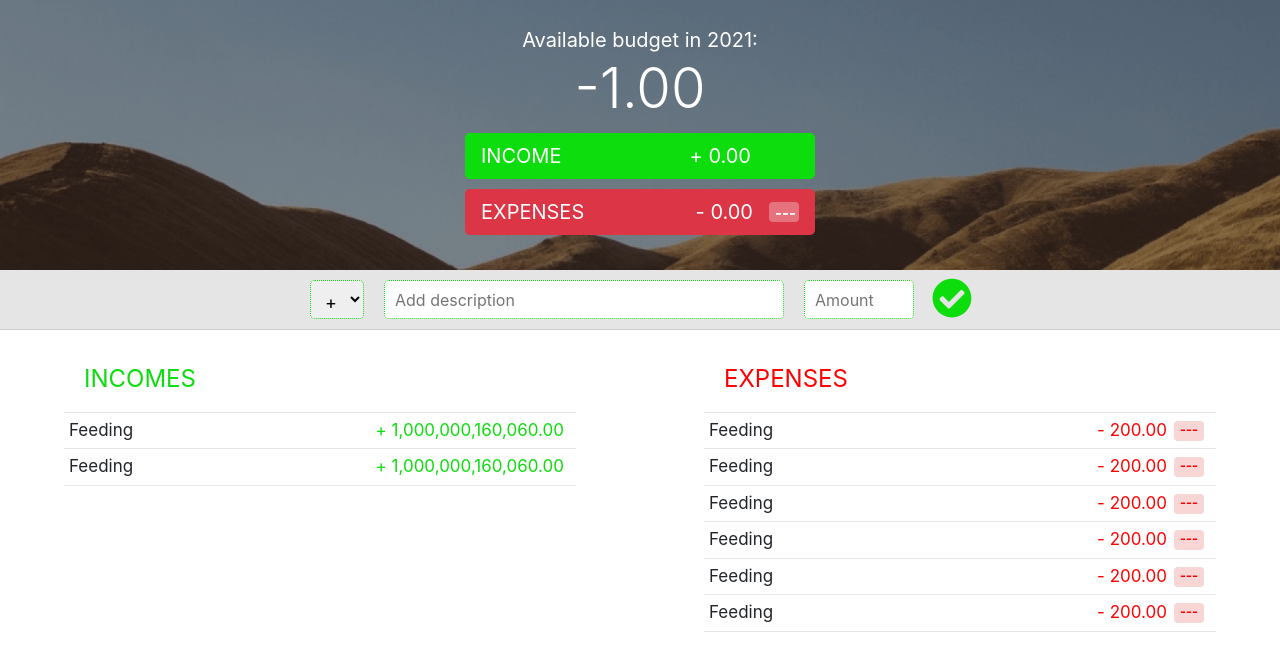
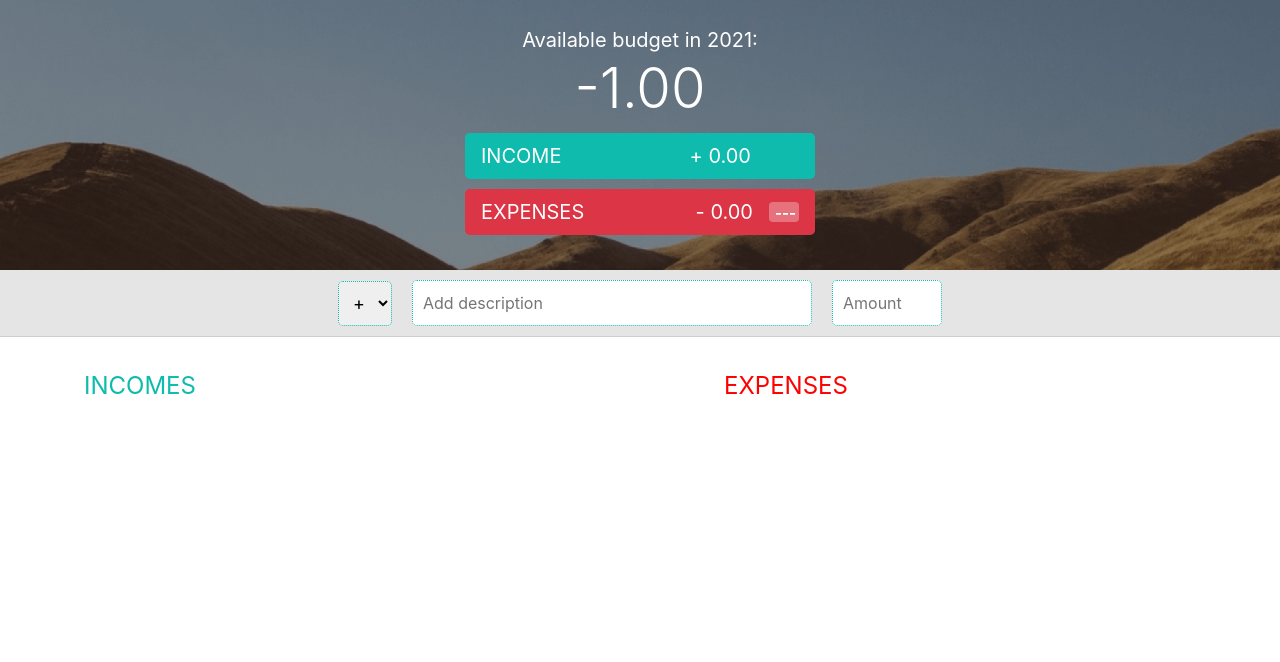
Before and after one commit to Sherlock-HolmesJM/tegy, a React (Create React App) app: page /app in a window 1280 px wide. Shown: the top 662 px of the page. Built offline with nearby package versions, Linux system fonts and the light colour scheme.

Commit message:
making improvement

```diff
--- a/src/components/tracker/banner.tsx
+++ b/src/components/tracker/banner.tsx
@@ -9,7 +9,7 @@ interface Props {}
 function Banner(props: Props) {
   //   const {} = props;
 
-  const totalAmount = -1;
+  const availableAmount = -1;
   const theme = util.getTheme('white');
 
   return (
@@ -22,8 +22,8 @@ function Banner(props: Props) {
       </div>
 
       <div className='display-4'>
-        {totalAmount > 0 ? '+' : totalAmount < 0 ? '' : '-'}{' '}
-        {util.formatAmount(totalAmount)}
+        {availableAmount > 0 ? '+' : availableAmount < 0 ? '' : '-'}{' '}
+        {util.formatAmount(availableAmount)}
       </div>
 
       <div>
--- a/src/components/tracker/details.tsx
+++ b/src/components/tracker/details.tsx
@@ -4,23 +4,16 @@ import * as util from '../../utility';
 import { Theme } from '../../types';
 import { FontAwesomeIcon } from '@fortawesome/react-fontawesome';
 import { faTimesCircle } from '@fortawesome/free-solid-svg-icons';
+import { Budget, Money } from '../../types';
 
-interface Props {}
-
-const income = {
-  description: 'feeding',
-  amount: 1_000_000_160_060,
-};
-const expense = {
-  description: 'feeding',
-  amount: 200,
-};
-
-const incomes = [income, income];
-const expenses = [expense, expense, expense, expense, expense, expense];
+interface Props {
+  budget: Budget;
+  handleDelete: (money: Money) => void;
+}
 
 function Details(props: Props) {
-  //   const {} = props;
+  const { incomes, expenses } = props.budget;
+  const { handleDelete } = props;
 
   return (
     <Div className='details' theme={util.getTheme('white')}>
@@ -28,7 +21,7 @@ function Details(props: Props) {
         <h4 className='details-title details-income-title'>incomes</h4>
         <div className='details-list'>
           {incomes.map((income, index) => (
-            <Item key={index} {...{ ...income, type: 1 }} />
+            <Item key={index} money={income} handleDelete={handleDelete} />
           ))}
         </div>
       </div>
@@ -37,7 +30,7 @@ function Details(props: Props) {
         <h4 className='details-title details-expense-title'>expenses</h4>
         <div className='details-list'>
           {expenses.map((expense, index) => (
-            <Item key={index} {...{ ...expense, type: 0 }} />
+            <Item key={index} money={expense} handleDelete={handleDelete} />
           ))}
         </div>
       </div>
@@ -45,8 +38,9 @@ function Details(props: Props) {
   );
 }
 
-const Item = (props: { description: string; amount: number; type: number }) => {
-  const { description, amount, type } = props;
+const Item = (props: { money: Money; handleDelete: (m: Money) => void }) => {
+  const { money, handleDelete } = props;
+  const { type, description, amount } = money;
 
   const theme = util.getTheme('white');
   const color = type ? theme.income : theme.expense;
@@ -61,7 +55,11 @@ const Item = (props: { description: string; amount: number; type: number }) => {
           {`${type ? '+' : '-'} ${util.formatAmount(amount)}`}
         </div>
         {!type && <span className='item-badge badge'>---</span>}
-        <FontAwesomeIcon className='item-delete' icon={faTimesCircle} />
+        <FontAwesomeIcon
+          className='item-delete'
+          icon={faTimesCircle}
+          onClick={() => handleDelete(money)}
+        />
       </div>
     </ItemDiv>
   );
@@ -101,6 +99,17 @@ const ItemDiv = styled.div<{ theme: Theme; color: string }>`
     width: 20px;
     height: 20px;
   }
+
+  @media screen and (max-width: 887px) {
+    .item-container-1 {
+      margin-left: 40px;
+      padding-left: 0px;
+    }
+    .item-container-2 {
+      margin-right: 40px;
+      padding-right: 0px;
+    }
+  }
 `;
 
 const Div = styled.div<{ theme: Theme }>`
@@ -124,6 +133,15 @@ const Div = styled.div<{ theme: Theme }>`
   .details-expense-title {
     color: ${(props) => props.theme.expense};
   }
+
+  @media screen and (max-width: 887px) {
+    flex-direction: column;
+
+    .details-title {
+      margin-left: 40px;
+      padding-left: 0px;
+    }
+  }
 `;
 
 export default Details;
--- a/src/components/tracker/input.tsx
+++ b/src/components/tracker/input.tsx
@@ -3,14 +3,17 @@ import styled from 'styled-components';
 import { FontAwesomeIcon } from '@fortawesome/react-fontawesome';
 import { faCheckCircle } from '@fortawesome/free-solid-svg-icons';
 import * as util from '../../utility';
-import { Theme } from '../../types';
+import { Theme, Money } from '../../types';
+import { MoneyCl } from '../../model';
 
-interface Props {}
+interface Props {
+  handleAdd: (money: Money) => void;
+}
 
 function Input(props: Props) {
-  //   const {} = props;
+  const { handleAdd } = props;
 
-  const [type, setType] = useState(1);
+  const [type, setType] = useState<1 | 0>(1);
   const [description, setDescription] = useState('');
   const [amount, setAmount] = useState(0);
 
@@ -18,17 +21,32 @@ function Input(props: Props) {
   const color = type ? theme.income : theme.expense;
 
   const handleInput = () => {
-    console.log('Handling input');
-    console.log({ type, description, amount });
+    if (description && amount) {
+      const date = new Date().toJSON();
+      const uid = date + '|' + Date.now();
+      const t = type ? 'incomes' : 'expenses';
+      const money = new MoneyCl(uid, description, amount, date, t);
+      handleAdd(money);
+    } else {
+      console.log('Empty fields not allowed.');
+    }
   };
 
+  const getIconClass = () =>
+    amount && description ? 'input-icon' : 'input-icon hide';
+
   return (
-    <Div className='input' theme={theme} color={color}>
+    <Div
+      className='input'
+      theme={theme}
+      color={color}
+      onKeyPress={(e) => (e.key === 'Enter' ? handleInput() : null)}
+    >
       <select
         name='type'
         className='input-type input-border'
         id='type'
-        onChange={(e) => setType(+e.target.value)}
+        onChange={(e) => setType(+e.target.value as 1 | 0)}
       >
         <option className='input-option input-plus' value='1'>
           +
@@ -53,7 +71,7 @@ function Input(props: Props) {
         onChange={(e) => setAmount(+e.target.value)}
       />
       <FontAwesomeIcon
-        className='input-icon'
+        className={getIconClass()}
         icon={faCheckCircle}
         onClick={handleInput}
       />
@@ -64,7 +82,9 @@ function Input(props: Props) {
 const Div = styled.div<{ theme: Theme; color: string }>`
   display: flex;
   justify-content: center;
-  height: 60px;
+  align-items: center;
+  min-height: 60px;
+  padding: 0 20px;
   background: ${(props) => props.theme.transparentGray};
   border-bottom: groove ${(props) => props.theme.transparentGray} 1.5px;
 
@@ -97,6 +117,9 @@ const Div = styled.div<{ theme: Theme; color: string }>`
     margin: 8px;
     color: ${(props) => props.color};
   }
+  .input-icon.hide {
+    display: none;
+  }
   .input-border {
     outline: none;
     border: 1px dotted ${(props) => props.color};
@@ -104,6 +127,17 @@ const Div = styled.div<{ theme: Theme; color: string }>`
   .input-border:focus {
     border: 1px solid ${(props) => props.color};
   }
+
+  @media screen and (max-width: 489px) {
+    flex-wrap: wrap;
+
+    .input-description {
+      order: -2;
+      flex: 1;
+    }
+    .input-icon {
+    }
+  }
 `;
 
 export default Input;
--- a/src/components/tracker/tracker.tsx
+++ b/src/components/tracker/tracker.tsx
@@ -1,19 +1,41 @@
-import React from 'react';
+import React, { useState } from 'react';
 import styled from 'styled-components';
 import Banner from './banner';
 import Details from './details';
 import Input from './input';
+import { Budget, Money } from '../../types';
+import * as util from '../../utility';
 
 interface Props {}
 
 function Tracker(props: Props) {
   // const {} = props
 
+  const [budget, setBudget] = useState<Budget>({ incomes: [], expenses: [] });
+
+  const handleAdd = (money: Money) => {
+    const result = budget[money.type].find((m) => m.uid === money.uid);
+    if (!result) {
+      const newBudget = util.clone<Budget>(budget);
+      newBudget[money.type].push(money);
+      setBudget(newBudget);
+    }
+  };
+
+  const handleDelete = (money: Money) => {
+    const index = budget[money.type].indexOf(money);
+    if (index !== -1) {
+      const newBudget = util.clone<Budget>(budget);
+      newBudget[money.type].splice(index, 1);
+      setBudget(newBudget);
+    }
+  };
+
   return (
     <TrackerDiv className='Tracker'>
       <Banner />
-      <Input />
-      <Details />
+      <Input handleAdd={handleAdd} />
+      <Details handleDelete={handleDelete} budget={budget} />
     </TrackerDiv>
   );
 }
--- a/src/index.css
+++ b/src/index.css
@@ -25,7 +25,7 @@ body::-webkit-scrollbar-thumb {
 code {
   font-family: source-code-pro, Menlo, Monaco, Consolas, 'Courier New',
     monospace;
-  background: rgb(248, 214, 214);
+  background: rgb(20, 163, 151);
 }
 
 .badge {
--- /dev/null
+++ b/src/model/index.ts
@@ -0,0 +1,3 @@
+import MoneyCl from './money';
+
+export { MoneyCl };
--- /dev/null
+++ b/src/model/money.ts
@@ -0,0 +1,11 @@
+import { Money, MoneyType } from '../types';
+
+export default class MoneyCl implements Money {
+  constructor(
+    public uid: string,
+    public description: string,
+    public amount: number,
+    public date: string,
+    public type: MoneyType
+  ) {}
+}
--- a/src/types/index.ts
+++ b/src/types/index.ts
@@ -1,3 +1,5 @@
 import Theme from './theme';
+import Money from './money';
 
-export type { Theme };
+export * from './money';
+export type { Theme, Money };
--- a/src/utility/index.ts
+++ b/src/utility/index.ts
@@ -1,3 +1,5 @@
+export const clone = <T>(object: T): T => JSON.parse(JSON.stringify(object));
+
 export const formatAmount = (value: number) => {
   const head = (value + '').split('');
   const tails: string[] = [];
@@ -20,8 +22,8 @@ export const capitalize = (value: string) => {
 export const getTheme = (type: 'white' | 'black') => {
   if (type === 'white') {
     return {
-      income: 'rgb(13, 221, 13)',
-      incomeOverlay: 'rgb(29, 194, 29)',
+      income: 'rgb(14, 187, 172)',
+      incomeOverlay: 'rgb(20, 163, 151)',
       expense: 'red',
       expenseOverlay: '',
       transparentGray: 'rgb(0, 0, 0, 0.1)',
```
Also changed, not shown: src/types/money.d.ts (added, +14 -0 lines).
